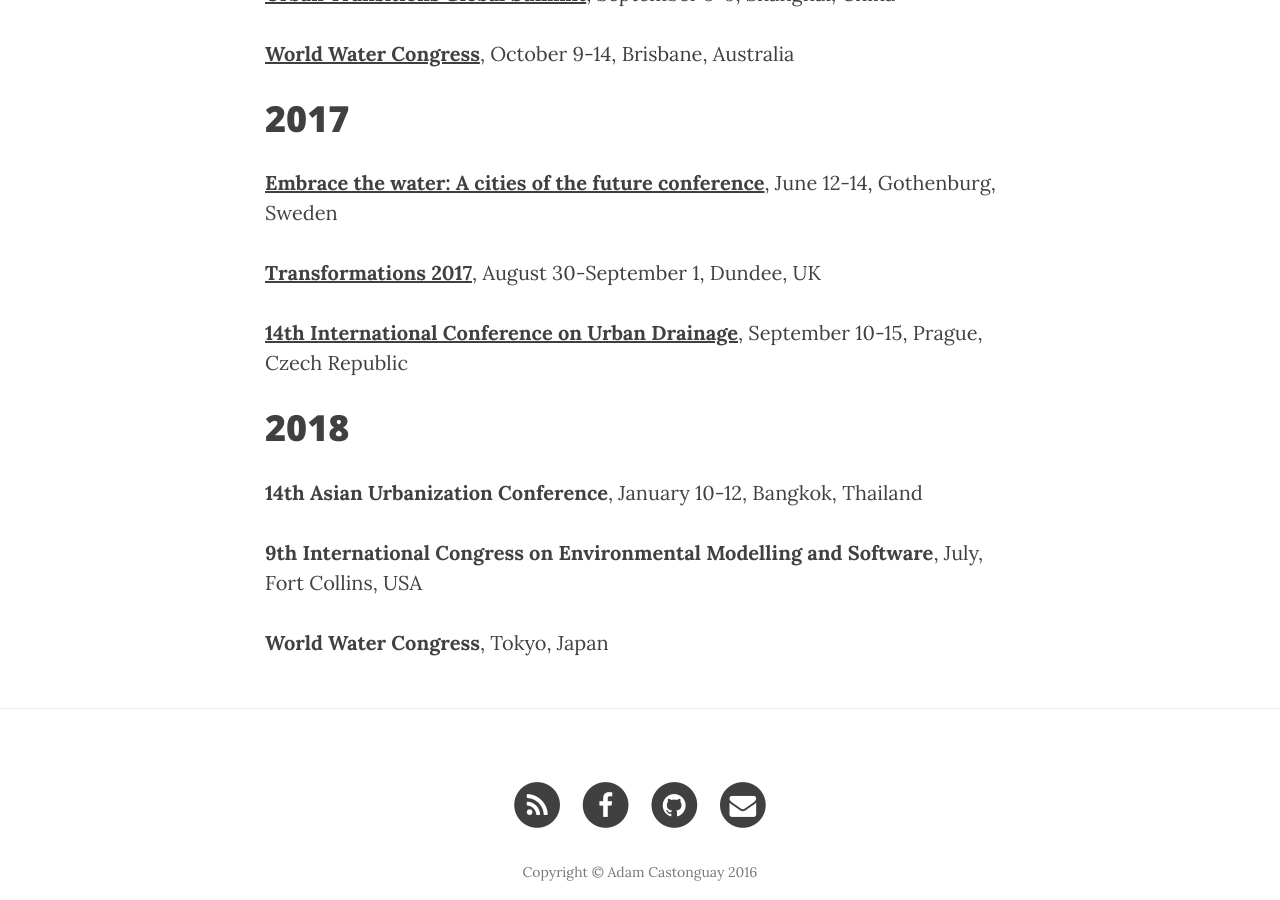
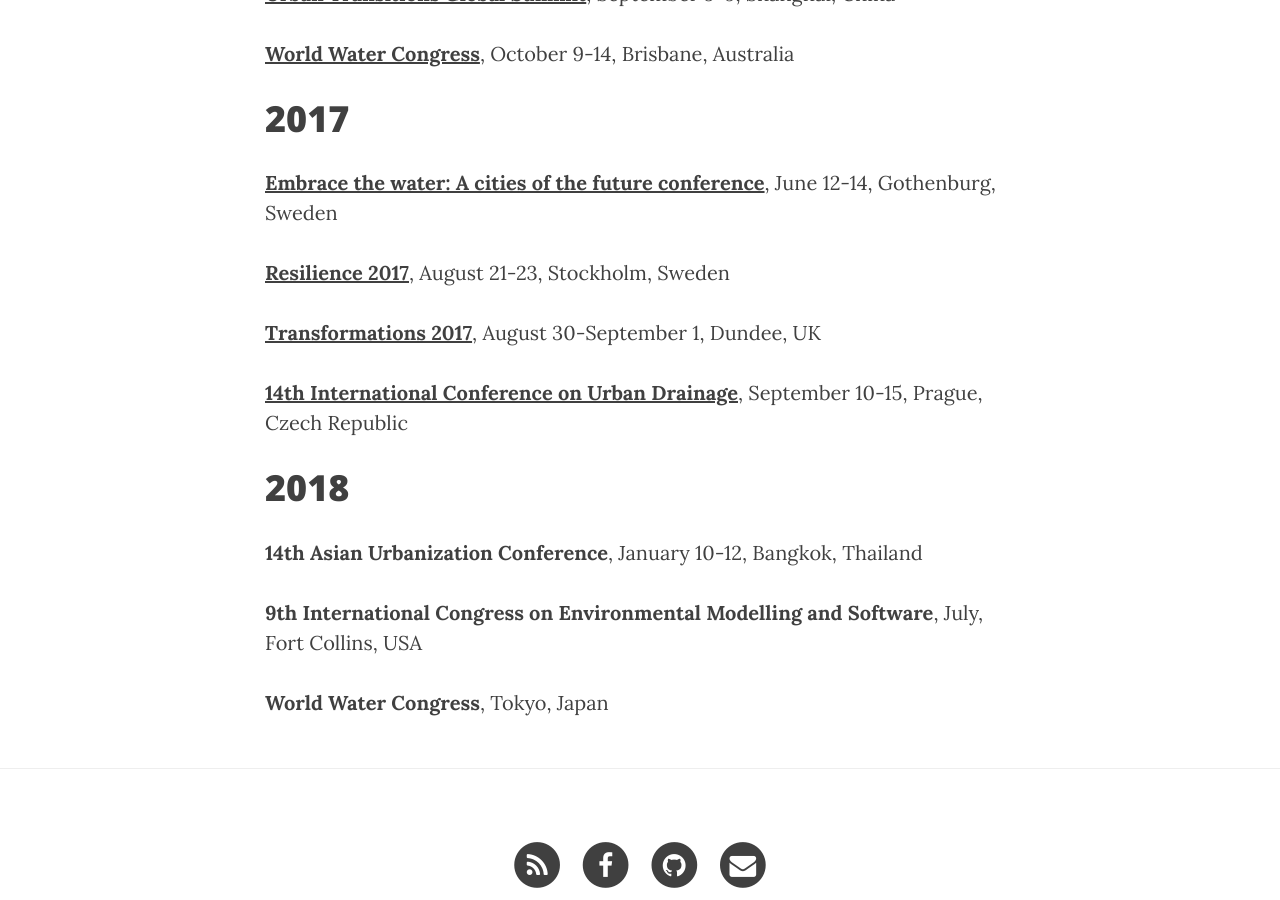
Before and after one commit to accastonguay/previous_website, a Jekyll site: the page built from related_events/index.md, in a window 1280 px wide and 900 px high, scrolled down 803 px. Built offline with Jekyll 4.4.1, drawn with Linux system fonts in a browser that asks for light colours; nearby versions of some CDN libraries.

Commit message:
Add resilience 2017 to related events

```diff
--- a/related_events/index.md
+++ b/related_events/index.md
@@ -24,6 +24,8 @@ Below are some upcoming events related to my research.
 
 **[Embrace the water: A cities of the future conference](http://www.embracethewater2017.com/)**, June 12-14, Gothenburg, Sweden
 
+**[Resilience 2017](http://www.stockholmresilience.org/research/research-news/2016-05-13-introducing-resilience2017.html)**, August 21-23, Stockholm, Sweden
+
 **[Transformations 2017](http://www.transformations2017.org/)**, August 30-September 1, Dundee, UK
 
 **[14th International Conference on Urban Drainage](http://www.icud2017.org/icud-conference.htm)**, September 10-15, Prague, Czech Republic
```
